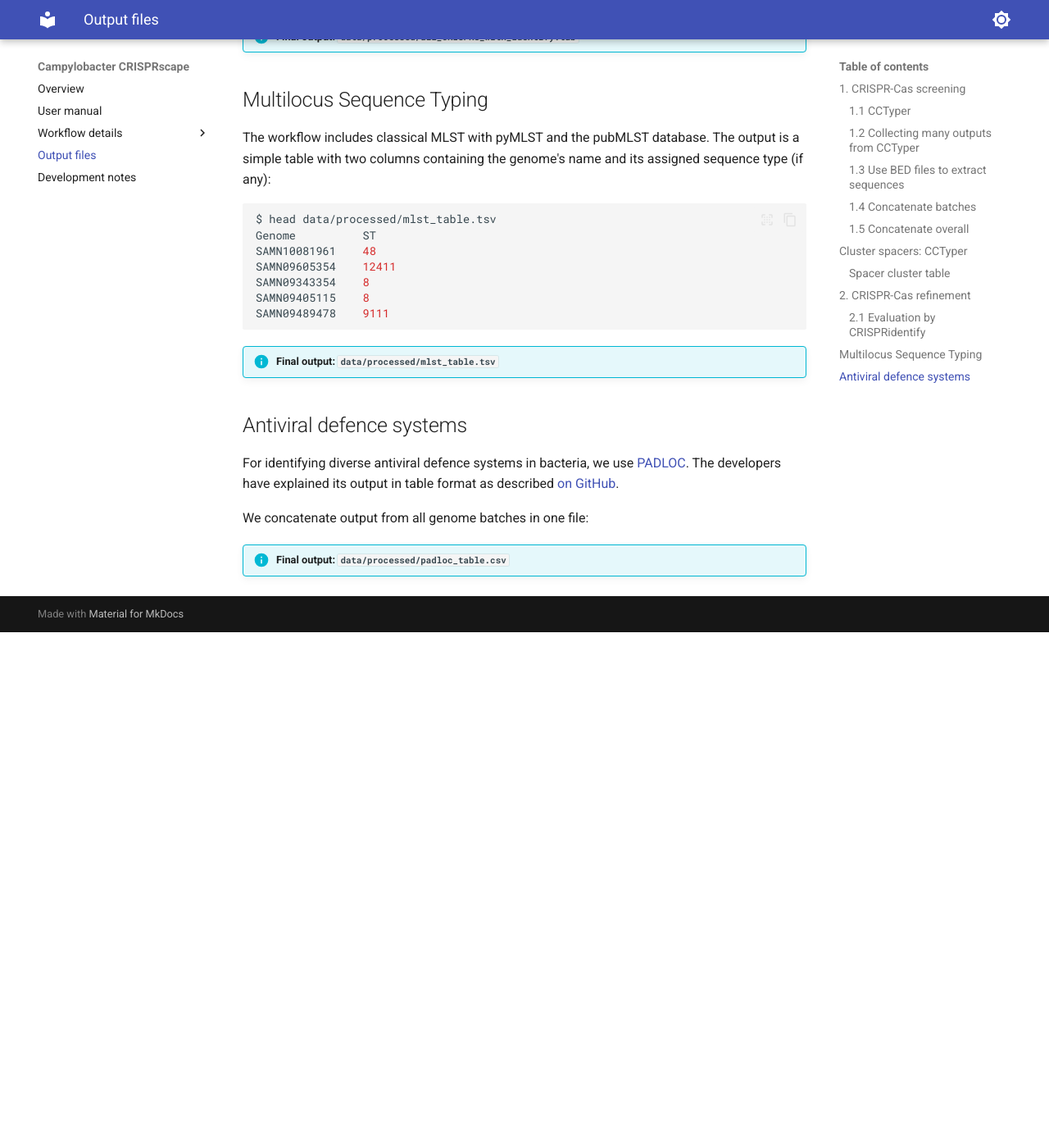
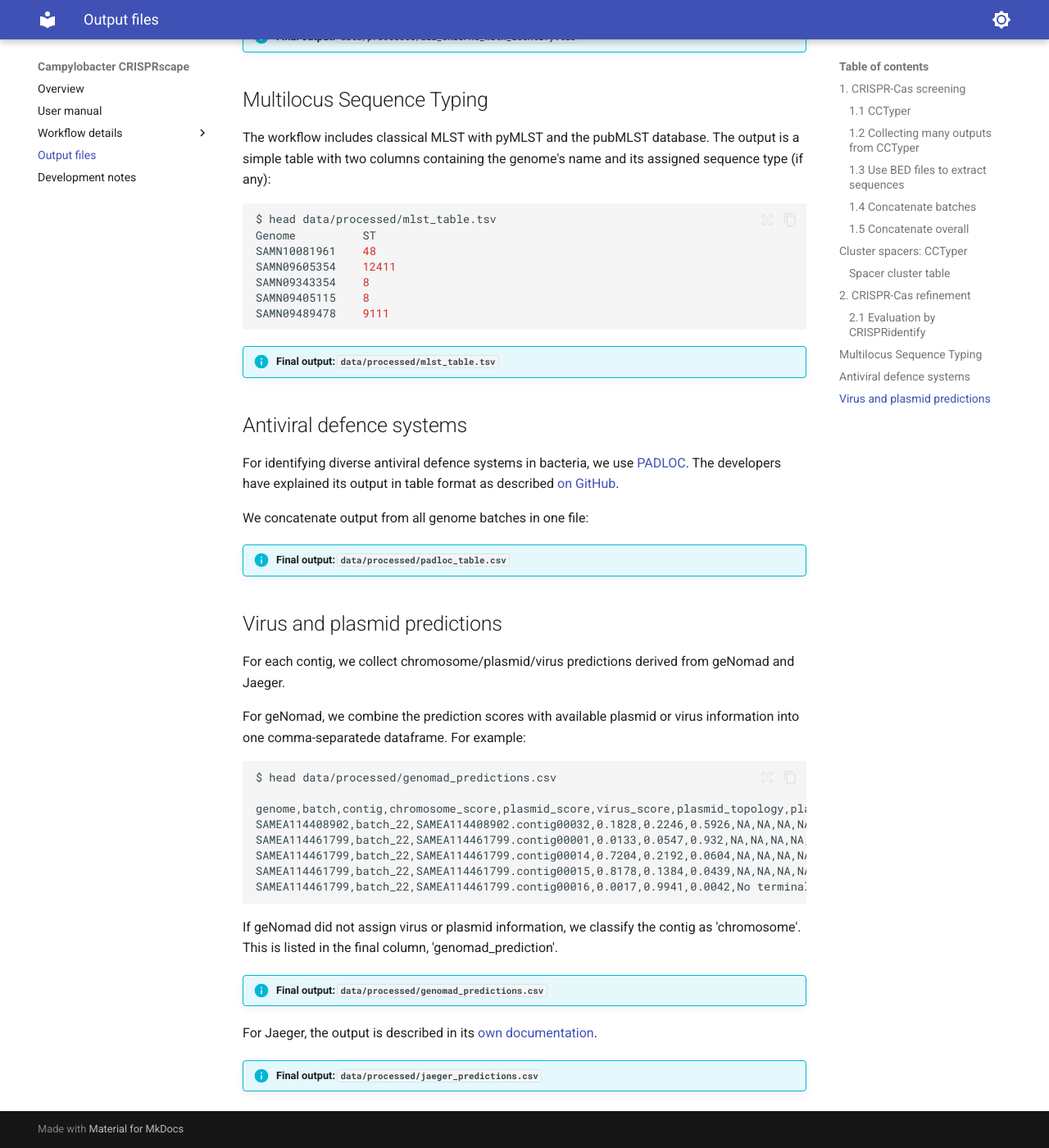
Before and after one commit to UtrechtUniversity/campylobacter-crisprscape, an MkDocs documentation site: the page built from doc/output_files.md, in a window 1280 px wide and 1400 px high, scrolled down 4081 px. Shown: the whole window at 82% size. Built offline with MkDocs 1.6.1 and Material for MkDocs 9.7.7, drawn with Linux system fonts in a browser that asks for light colours; before the commit the page ends 4852 px from its top, so only the background shows below that.

Commit message:
Add geNomad and Jaeger to docs
- Add 'extra functions' and 'output files' entries

````diff
--- a/doc/output_files.md
+++ b/doc/output_files.md
@@ -245,3 +245,32 @@ The developers have explained its output in table format as described
 We concatenate output from all genome batches in one file:
 
 !!! info "Final output: `data/processed/padloc_table.csv`"
+
+## Virus and plasmid predictions
+
+For each contig, we collect chromosome/plasmid/virus predictions derived
+from geNomad and Jaeger.
+
+For geNomad, we combine the prediction scores with available plasmid or
+virus information into one comma-separatede dataframe. For example:
+
+``` bash
+$ head data/processed/genomad_predictions.csv
+
+genome,batch,contig,chromosome_score,plasmid_score,virus_score,plasmid_topology,plasmid_genes,conjugation_genes,amr_genes,virus_topology,virus_genes,virus_taxonomy,genomad_prediction
+SAMEA114408902,batch_22,SAMEA114408902.contig00032,0.1828,0.2246,0.5926,NA,NA,NA,NA,NA,NA,NA,chromosome
+SAMEA114461799,batch_22,SAMEA114461799.contig00001,0.0133,0.0547,0.932,NA,NA,NA,NA,No terminal repeats,62,Viruses;Duplodnaviria;Heunggongvirae;Uroviricota;Caudoviricetes;;,virus
+SAMEA114461799,batch_22,SAMEA114461799.contig00014,0.7204,0.2192,0.0604,NA,NA,NA,NA,NA,NA,NA,chromosome
+SAMEA114461799,batch_22,SAMEA114461799.contig00015,0.8178,0.1384,0.0439,NA,NA,NA,NA,NA,NA,NA,chromosome
+SAMEA114461799,batch_22,SAMEA114461799.contig00016,0.0017,0.9941,0.0042,No terminal repeats,19,T_virB9;T_virB8;T_virB6;virb4;T_virB2,NA,NA,NA,NA,plasmid
+```
+
+If geNomad did not assign virus or plasmid information, we classify the contig
+as 'chromosome'. This is listed in the final column, 'genomad_prediction'.
+
+!!! info "Final output: `data/processed/genomad_predictions.csv`"
+
+For Jaeger, the output is described in its
+[own documentation](https://github.com/Yasas1994/Jaeger#what-is-in-the-output).
+
+!!! info "Final output: `data/processed/jaeger_predictions.csv`"
````
Also changed, not shown: doc/extra_functions.md (+15 -0 lines).
